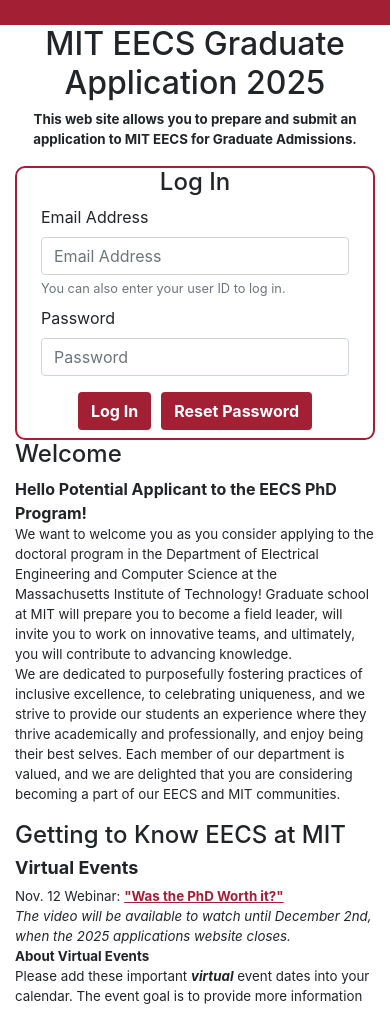
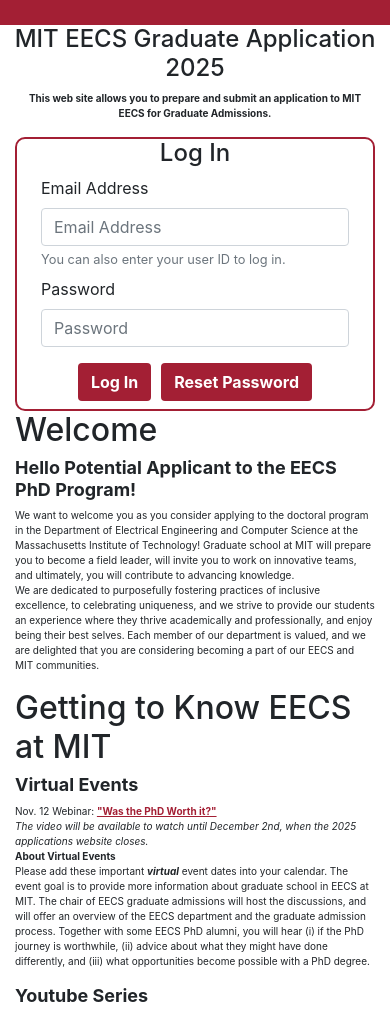
Before and after one commit to selenajwilliams/mit-ui-makeover, a website: page index.html in a window 390 px wide. Shown: the top 1009 px of the page. Drawn offline with nearby package versions, Linux system fonts and the light colour scheme.

Commit message:
fixed heading order

```diff
--- a/index.html
+++ b/index.html
@@ -10,7 +10,7 @@
 </head>
 <body>
 <div class="website-header"></div>
-<h1 class="text-center">MIT EECS Graduate Application 2025</h1>
+<h1 class="title">MIT EECS Graduate Application 2025</h1>
 <div class="container">
     <div class="overview-message" style="text-align: center;">
         <p>
@@ -24,10 +24,12 @@
     </div>
     <div class="info-wrapper info-wrapper-2">
             <div class="info-text">
-                <h3>Welcome</h3>
-                <strong>
+                <h2>Welcome</h2>
+
+                <h5>
                     Hello Potential Applicant to the EECS PhD Program! <br/>
-                </strong>
+
+                </h5>
                 <p>
                     We want to welcome you as you consider applying to the doctoral program in the Department of Electrical Engineering and Computer Science at the Massachusetts Institute of Technology! Graduate school at MIT will prepare you to become a field leader, will invite you to work on innovative teams, and ultimately, you will contribute to advancing knowledge. <br/>
                     We are dedicated to purposefully fostering practices of inclusive excellence, to celebrating uniqueness, and we strive to provide our students an experience where they thrive academically and professionally, and enjoy being their best selves. Each member of our department is valued, and we are delighted that you are considering becoming a part of our EECS and MIT communities. <br/>
@@ -35,7 +37,7 @@
             </div>
 
 
-            <h3>Getting to Know EECS at MIT</h3>
+            <h2>Getting to Know EECS at MIT</h2>
 
             <div className="virtual-events">
                 <h5>Virtual Events</h5>
@@ -103,15 +105,15 @@
             </div>
 
             <div class="lip item">
-                <label>Email Address</label>
-                <input type="email" class="form-control" id="exampleInputEmail1" aria-describedby="emailHelp" placeholder="Email Address">
+                <label  for="InputEmail">Email Address</label>
+                <input type="email" class="form-control" id="exampleInputEmail1" aria-describedby="emailInput" placeholder="Email Address">
                 <small id="emailHelp" class="form-text text-muted">You can also enter your user ID to log in.</small>
             </div>
 
             <div class="lip item">
                 <div class="form-group">
-                <label for="exampleInputPassword1">Password</label>
-                <input type="password" class="form-control" id="exampleInputPassword1" placeholder="Password">
+                <label for="InputPassword">Password</label>
+                <input type="password" class="form-control" id="InputPassword"  aria-describedby="passwordInput" placeholder="Password">
                 </div>
             </div>
 
--- a/styles.css
+++ b/styles.css
@@ -1,3 +1,8 @@
+/**
+ * This file contains responsive css formatting to gracefully
+ * display on different screen sizes
+*/
+
 /* body {
     background-color: darkgray;
 } */
@@ -7,6 +12,9 @@
     min-height: 3%;
 }
 
+.title {
+    text-align: center;
+}
 
 .container {
     display: grid;
@@ -144,6 +152,11 @@
         max-height: unset;
         /* max-width:  unset; */
     }
+
+    .title {
+        font-size: x-large;
+    }
+
     h1 {
         font-size: xx-large;
     }
@@ -154,6 +167,6 @@
         font-size: large;
     }
     p {
-        font-size: smaller;
+        font-size: x-small;
     }
 }
```
